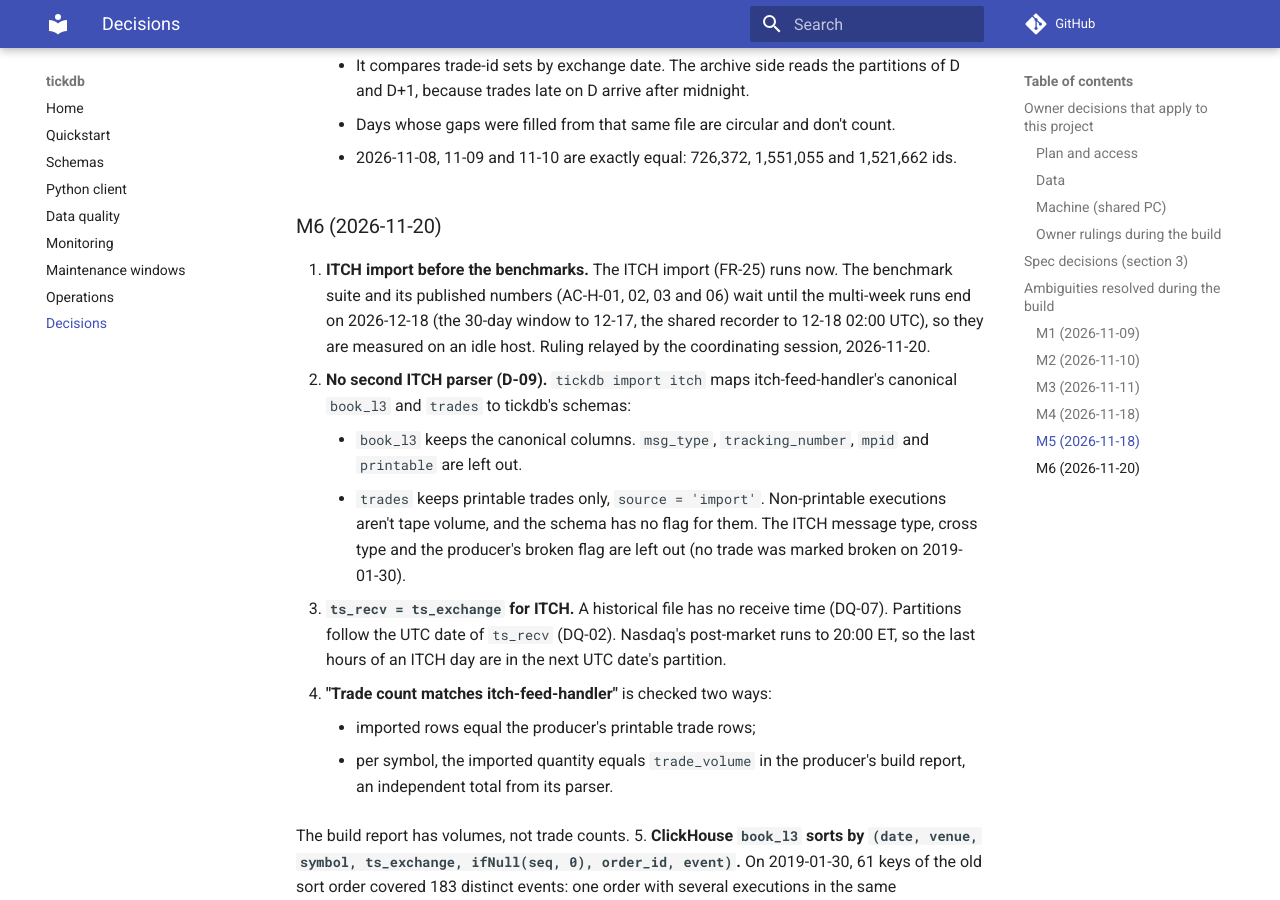
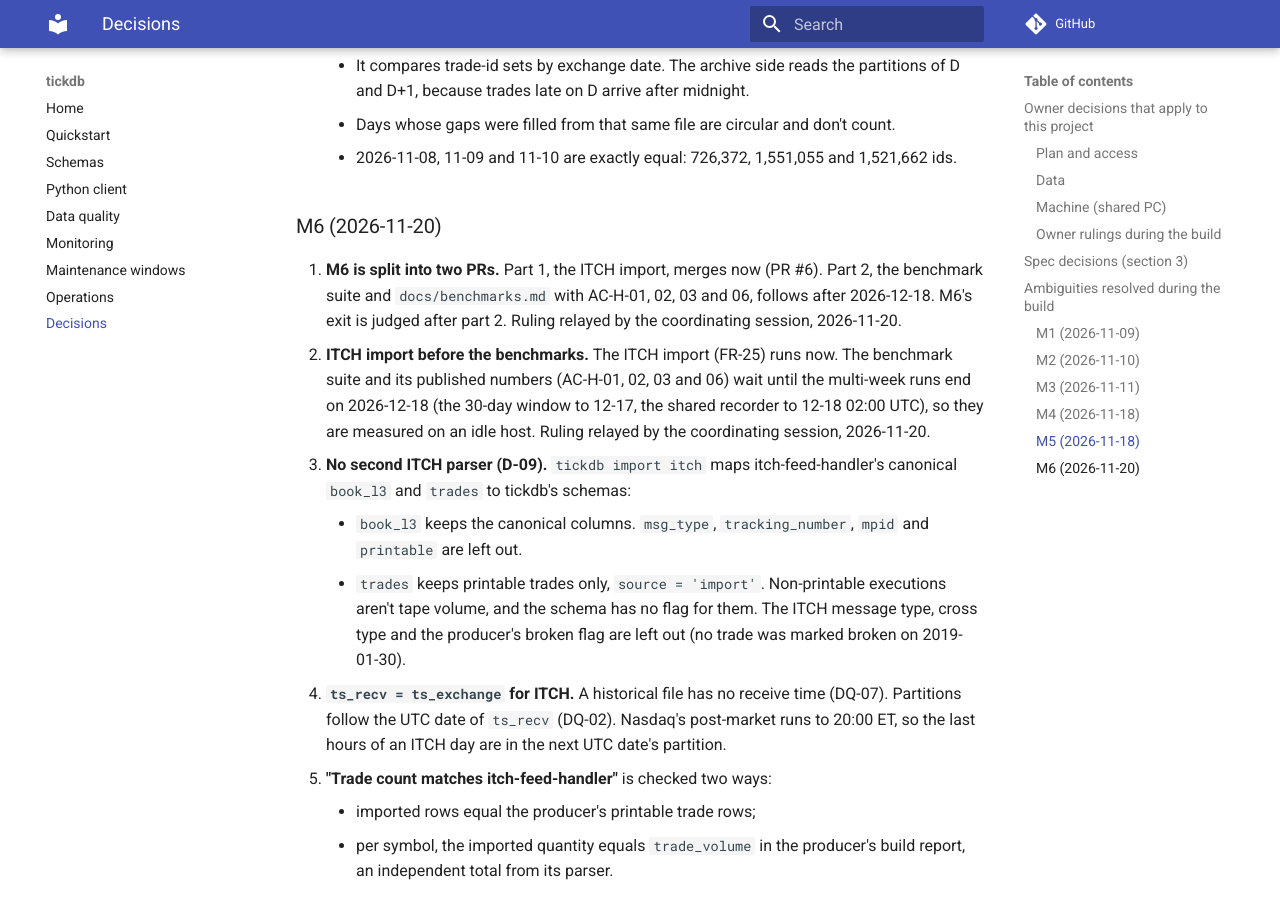
Before and after one commit to avmhdt/tick-data-platform, an MkDocs documentation site: the page built from docs/decisions.md, in a window 1280 px wide and 900 px high, scrolled down 10524 px. Built offline with MkDocs 1.6.1 and Material for MkDocs 9.7.7, drawn with Linux system fonts in a browser that asks for light colours; comment, search, counter and statistics services are not loaded.

Commit message:
M6: record the split (part 1 ITCH import, part 2 benchmarks after 12-18)

```diff
--- a/docs/decisions.md
+++ b/docs/decisions.md
@@ -317,6 +317,9 @@ the build. `DECISIONS.md` overrides the spec, and the spec overrides `README.md`
 
 ### M6 (2026-11-20)
 
+0. **M6 is split into two PRs.** Part 1, the ITCH import, merges now (PR #6). Part 2, the
+   benchmark suite and `docs/benchmarks.md` with AC-H-01, 02, 03 and 06, follows after 2026-12-18.
+   M6's exit is judged after part 2. Ruling relayed by the coordinating session, 2026-11-20.
 1. **ITCH import before the benchmarks.** The ITCH import (FR-25) runs now. The benchmark
    suite and its published numbers (AC-H-01, 02, 03 and 06) wait until the multi-week runs end
    on 2026-12-18 (the 30-day window to 12-17, the shared recorder to 12-18 02:00 UTC), so they
```
